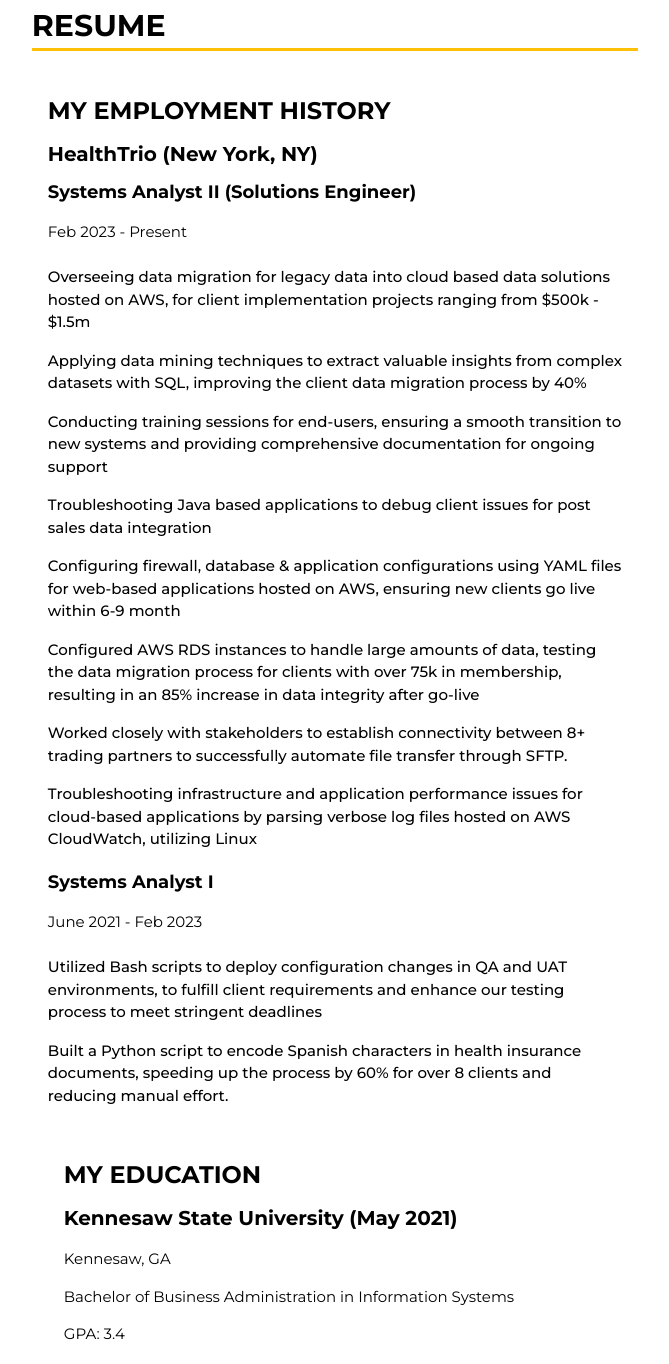
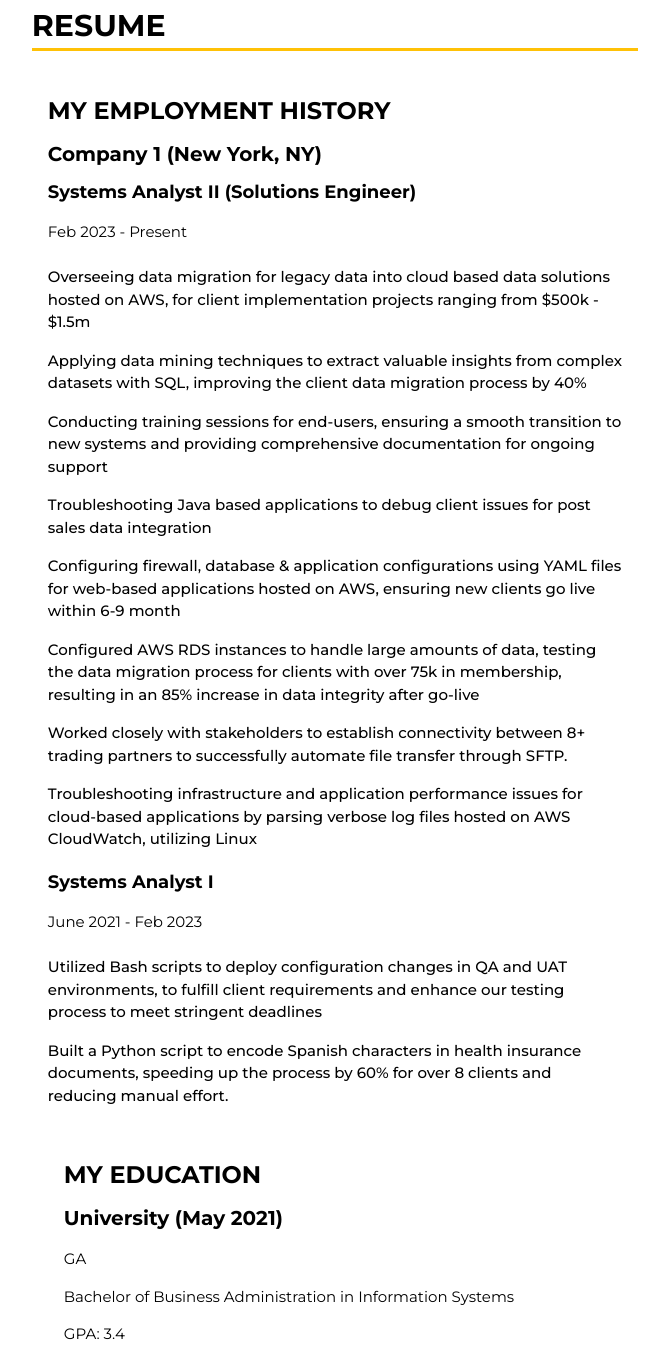
Before and after one commit to NasGit99/cloudresumechallenge, a plain HTML site: page website/index.html in a window 1280 px wide. Shown: the part 1156-2520 px from the top of the page, without its empty margins (465-1134 px from the left). Drawn offline with nearby package versions, Linux system fonts and the light colour scheme; no server answers.

Commit message:
updating index.html

```diff
--- a/website/index.html
+++ b/website/index.html
@@ -32,9 +32,6 @@
         <img src="avatar.png" class="w3-circle w3-border w3-border-sand" style="border-width: 3px !important;"/>
         <!--SCIAL NETWORK BUTTONS-->
         <div class="links w3-margin-top w3-padding-small">
-          </a>
-          <a class="icon-link w3-text-sand w3-hover-text-amber" href="https://www.linkedin.com/in/nasir-thomas-10653a249/" target="_blank">
-             <i data-feather="linkedin"></i>
           </a>
         </div>
         <!--CV DOWNLOAD BUTTON-->
@@ -90,7 +87,7 @@ decision-makers.
 
 
               <div class="">
-                <h4>HealthTrio (New York, NY)</h4>
+                <h4>Company 1 (New York, NY)</h4>
                 <h5><b>Systems Analyst II (Solutions Engineer)</b></h5>
                 <p>Feb 2023 - Present</p>
                 <ul class="w3-ul" style="font-weight: 500;">
@@ -126,8 +123,8 @@ decision-makers.
             <!---EDUCATION SECTION-->
             <div class="w3-container w3-margin-top-2 w3-cursive">
               <h3 class="w3-border-amber">MY EDUCATION</h3>
-                <h4>Kennesaw State University (May 2021)</h4>
-                <p>Kennesaw, GA</p>
+                <h4>University (May 2021)</h4>
+                <p>GA</p>
                 <p>Bachelor of Business Administration in Information Systems</p>
                 <p>GPA: 3.4</p>
             </div>
```
